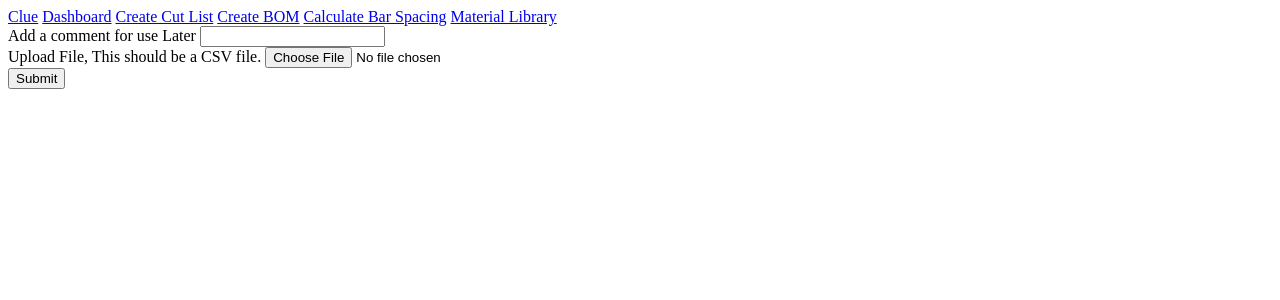
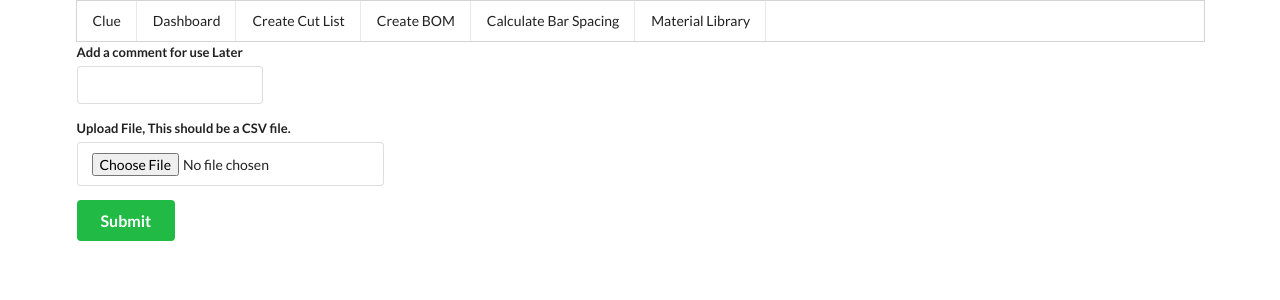
Before and after one commit to Boomatang/Clue, a Flask app: page /BOM/upload in a window 1280 px wide. Shown: the top 300 px of the page. Run offline with Flask 2, Linux system fonts and the light colour scheme; some libraries are stand-ins or nearby versions.

Commit message:
UI change milestone
The changes in the UI have gotten to the point of the older version. Its
next time to add some theming to the site.

```diff
--- a/app/BOM/views.py
+++ b/app/BOM/views.py
@@ -16,7 +16,7 @@ from app.utils import file_ext_checker, key_preferred, key_checkboxes
 def BOM_upload():
     form = BOMUpload()
 
-    if form.validate_on_submit():
+    if form.is_submitted():
         f = form.file_name.data
         filename = secure_filename(f.filename)
 
--- a/app/templates/BOM/upload.html
+++ b/app/templates/BOM/upload.html
@@ -5,9 +5,30 @@
 {% block title %}{{super()}}form page{% endblock %}
 
 {% block page_content %}
-<form method="POST" enctype="multipart/form-data">
-    {{ wtf.quick_form(form)  }}
+<form class="ui form" method="POST" enctype="multipart/form-data">
+
+      <div class="field">
+        <label class="ui" for="comment">{{ form.comment.label }}</label>
+        <div class="ui input">
+          <label for="comment">
+            {{ form.comment }}
+          </label>
+        </div>
+      </div>
+      <div class="field">
+        <label class="ui" for="csv">{{ form.file_name.label }}</label>
+        <div class="ui input">
+          <label for="csv">
+            {{ form.file_name }}
+          </label>
+        </div>
+      </div>
+      <div class="field">
+        {{ form.submit(class_="ui large positive button") }}
+      </div>
+
 </form>
+
 {% endblock %}
 
 {% block scripts %}
--- a/app/templates/base.html
+++ b/app/templates/base.html
@@ -8,7 +8,8 @@
   <link rel="icon" href="{{ url_for('static', filename='favicon.ico') }}" type="image/x-icon">
   <script type="text/javascript" src="https://cdnjs.cloudflare.com/ajax/libs/jquery/3.1.1/jquery.min.js"></script>
   <script type="text/javascript" src="https://cdnjs.cloudflare.com/ajax/libs/semantic-ui/2.2.6/semantic.min.js"></script>
-  <link type="text/css" href="https://cdnjs.cloudflare.com/ajax/libs/semantic-ui/2.2.6/semantic.min.css">
+  <link rel="stylesheet" href="https://cdn.jsdelivr.net/npm/semantic-ui@2.3.1/dist/semantic.min.css">
+{#  <link type="text/css" href="https://cdn.jsdelivr.net/npm/semantic-ui@2.3.1/dist/semantic.min.css">#}
 {% endblock %}
 
 </head>
@@ -31,17 +32,12 @@
 <div class="ui container">
 {% block content %}
    <script type="application/javascript">
-  $('.message .close').on('click', function(){
-          $(this).closest('.message').transition('fade');
-      });
+
   </script>
     {% for message in get_flashed_messages() %}
-      <div class="ui segment">
-      <div class="ui massage">
+      <div class="ui message transition">
         <i class="close icon"></i>
-
         {{ message }}
-      </div>
       </div>
     {% endfor %}
 {% endblock %}
```
Also changed, not shown: app/templates/play/_repeater.html (+5 -3 lines), app/templates/play/bom_edit.html (+0 -12 lines).
